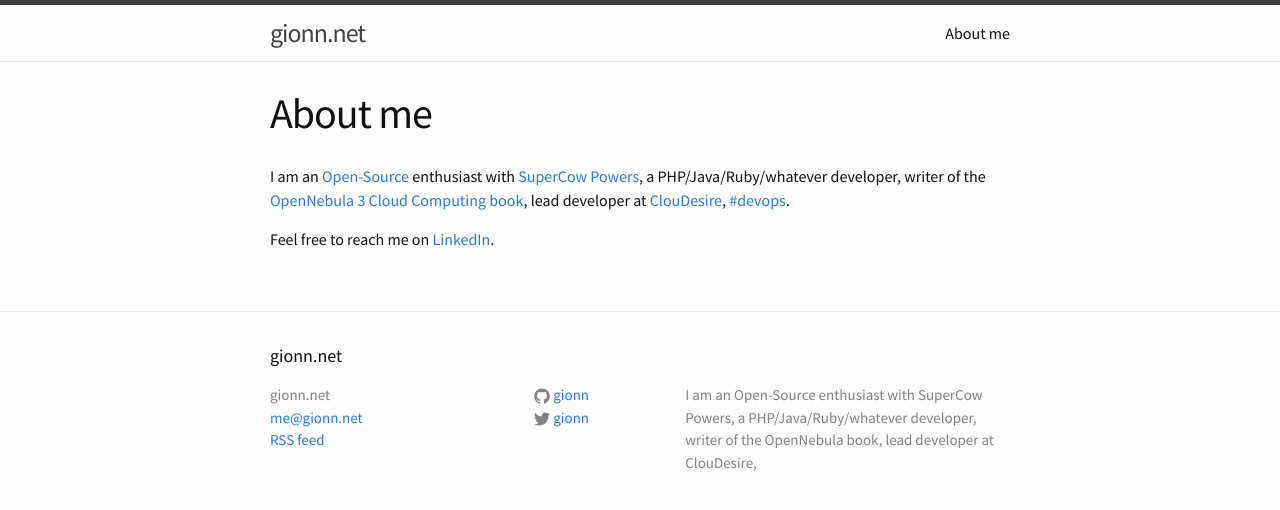
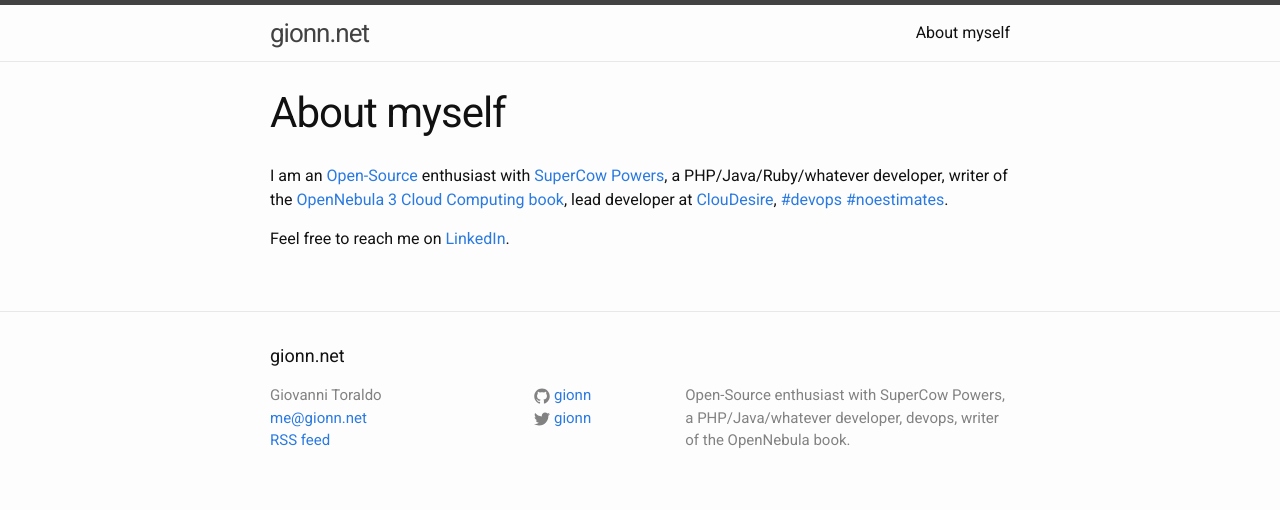
Before and after one commit to gionn/gionn.github.io, a Jekyll site: the page built from about.md, in a window 1280 px wide. Shown: the top 510 px of the page. Built offline with Jekyll 4.4.1, drawn with Linux system fonts in a browser that asks for light colours.

Commit message:
Revamping the blog aspect for 2015.

```diff
--- a/Gemfile
+++ b/Gemfile
@@ -1,5 +1,2 @@
 source 'https://rubygems.org'
-
-gem 'jekyll'
-gem 'jekyll-sitemap'
-gem 'jemoji'
+gem 'github-pages'
--- a/_config.yml
+++ b/_config.yml
@@ -1,14 +1,17 @@
 # Site settings
 title: gionn.net
+author: Giovanni Toraldo
 email: me@gionn.net
-description: I am an Open-Source enthusiast with SuperCow Powers, a PHP/Java/Ruby/whatever developer, writer of the OpenNebula book, lead developer at ClouDesire, #devops.
+description: Open-Source enthusiast with SuperCow Powers, a PHP/Java/whatever developer, devops, writer of the OpenNebula book.
 baseurl: "" # the subpath of your site, e.g. /blog/
 url: "https://gionn.net" # the base hostname & protocol for your site
 twitter_username: gionn
 github_username:  gionn
 
-# Build settings
+highlighter: pygments
 markdown: kramdown
+kramdown:
+  input: GFM
 
 permalink: /:year/:month/:day/:title/
 paginate: 5
--- /dev/null
+++ b/_includes/coinbase.html
@@ -0,0 +1,2 @@
+<div class="cb-tip-button" data-content-location="" data-href="//www.coinbase.com/tip_buttons/show_tip" data-to-user-id="54b82f1c4d264af6f60000e7"></div>
+<script>!function(d,s,id) {var js,cjs=d.getElementsByTagName(s)[0],e=d.getElementById(id);if(e){return;}js=d.createElement(s);js.id=id;js.src="https://www.coinbase.com/assets/tips.js";cjs.parentNode.insertBefore(js,cjs);}(document, 'script', 'coinbase-tips');</script>
--- a/_includes/footer.html
+++ b/_includes/footer.html
@@ -7,7 +7,7 @@
     <div class="footer-col-wrapper">
       <div class="footer-col  footer-col-1">
         <ul class="contact-list">
-          <li>{{ site.title }}</li>
+          <li>{{ site.author }}</li>
           <li><a href="mailto:{{ site.email }}">{{ site.email }}</a></li>
           <li><a href="{{ "/feed.xml" | prepend: site.baseurl }}">RSS feed</a></li>
         </ul>
@@ -43,14 +43,12 @@
             </a>
           </li>
           {% endif %}
+          <li>{% include coinbase.html %}</li>
         </ul>
       </div>
 
       <div class="footer-col  footer-col-3">
         <p class="text">{{ site.description }}</p>
-        <div class="cb-tip-button" data-content-location="" data-href="//www.coinbase.com/tip_buttons/show_tip" data-to-user-id="54b82f1c4d264af6f60000e7"></div>
-        <script>!function(d,s,id) {var js,cjs=d.getElementsByTagName(s)[0],e=d.getElementById(id);if(e){return;}js=d.createElement(s);js.id=id;js.src="https://www.coinbase.com/assets/tips.js";cjs.parentNode.insertBefore(js,cjs);}(document, 'script', 'coinbase-tips');</script>
-
       </div>
     </div>
 
--- a/_includes/head.html
+++ b/_includes/head.html
@@ -5,5 +5,6 @@
     <title>{% if page.title %}{{ page.title }}{% else %}{{ site.title }}{% endif %}</title>
     <meta name="description" content="{{ site.description }}">
     <link rel="stylesheet" href="{{ "/css/main.css" | prepend: site.baseurl }}">
+    <link href='//fonts.googleapis.com/css?family=Roboto:400,400italic,700' rel='stylesheet' type='text/css'>
     <link rel="canonical" href="{{ page.url | replace:'index.html','' | prepend: site.baseurl | prepend: site.url }}">
 </head>
--- a/about.md
+++ b/about.md
@@ -1,8 +1,8 @@
 ---
 layout: page
-title: About me
+title: About myself
 permalink: /about/
 ---
-I am an [Open-Source](https://github.com/gionn) enthusiast with [SuperCow Powers](http://serverfault.com/users/72778/giovanni-toraldo), a PHP/Java/Ruby/whatever developer, writer of the [OpenNebula 3 Cloud Computing](https://www.packtpub.com/virtualization-and-cloud/opennebula-3-cloud-computing) [book](http://www.amazon.com/OpenNebula-Cloud-Computing-Giovanni-Toraldo/dp/1849517460), lead developer at [ClouDesire](http://www.cloudesire.com), [#devops](https://twitter.com/search?q=%23devops).
+I am an [Open-Source](https://github.com/gionn) enthusiast with [SuperCow Powers](http://serverfault.com/users/72778/giovanni-toraldo), a PHP/Java/Ruby/whatever developer, writer of the [OpenNebula 3 Cloud Computing](https://www.packtpub.com/virtualization-and-cloud/opennebula-3-cloud-computing) [book](http://www.amazon.com/OpenNebula-Cloud-Computing-Giovanni-Toraldo/dp/1849517460), lead developer at [ClouDesire](http://www.cloudesire.com), [#devops](https://twitter.com/search?q=%23devops) [#noestimates](https://twitter.com/search?q=%23noestimates).
 
 Feel free to reach me on [LinkedIn](https://www.linkedin.com/in/giovannitoraldo).
--- a/css/main.scss
+++ b/css/main.scss
@@ -3,10 +3,8 @@
 ---
 @charset "utf-8";
 
-@import url(//fonts.googleapis.com/css?family=Source+Sans+Pro);
-
 // Our variables
-$base-font-family: 'Source Sans Pro', sans-serif;
+$base-font-family: 'Roboto', sans-serif;
 $base-font-size:   16px;
 $small-font-size:  $base-font-size * 0.875;
 $base-line-height: 1.5;
```
Also changed, not shown: Gemfile.lock, 1 other file.
